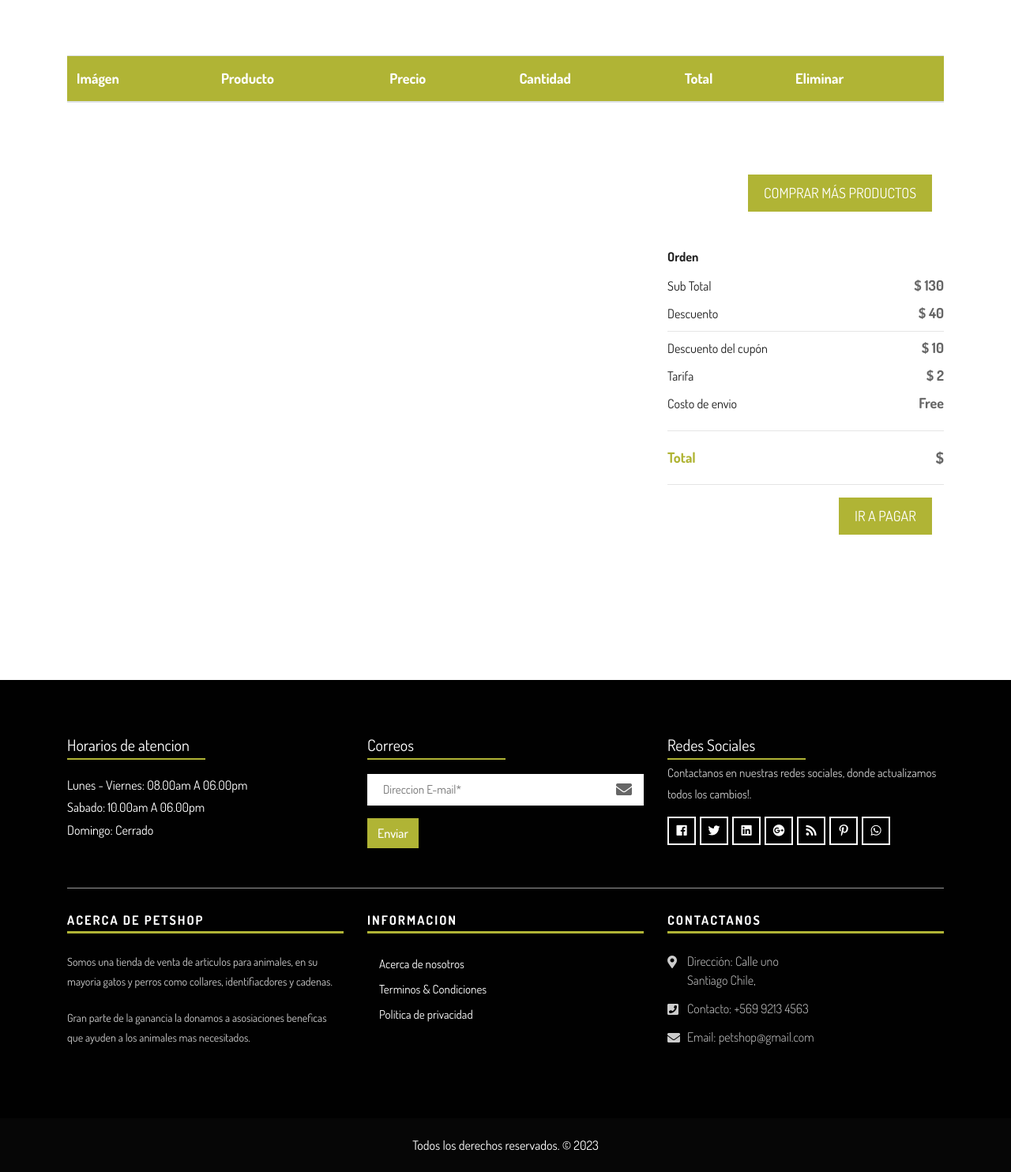
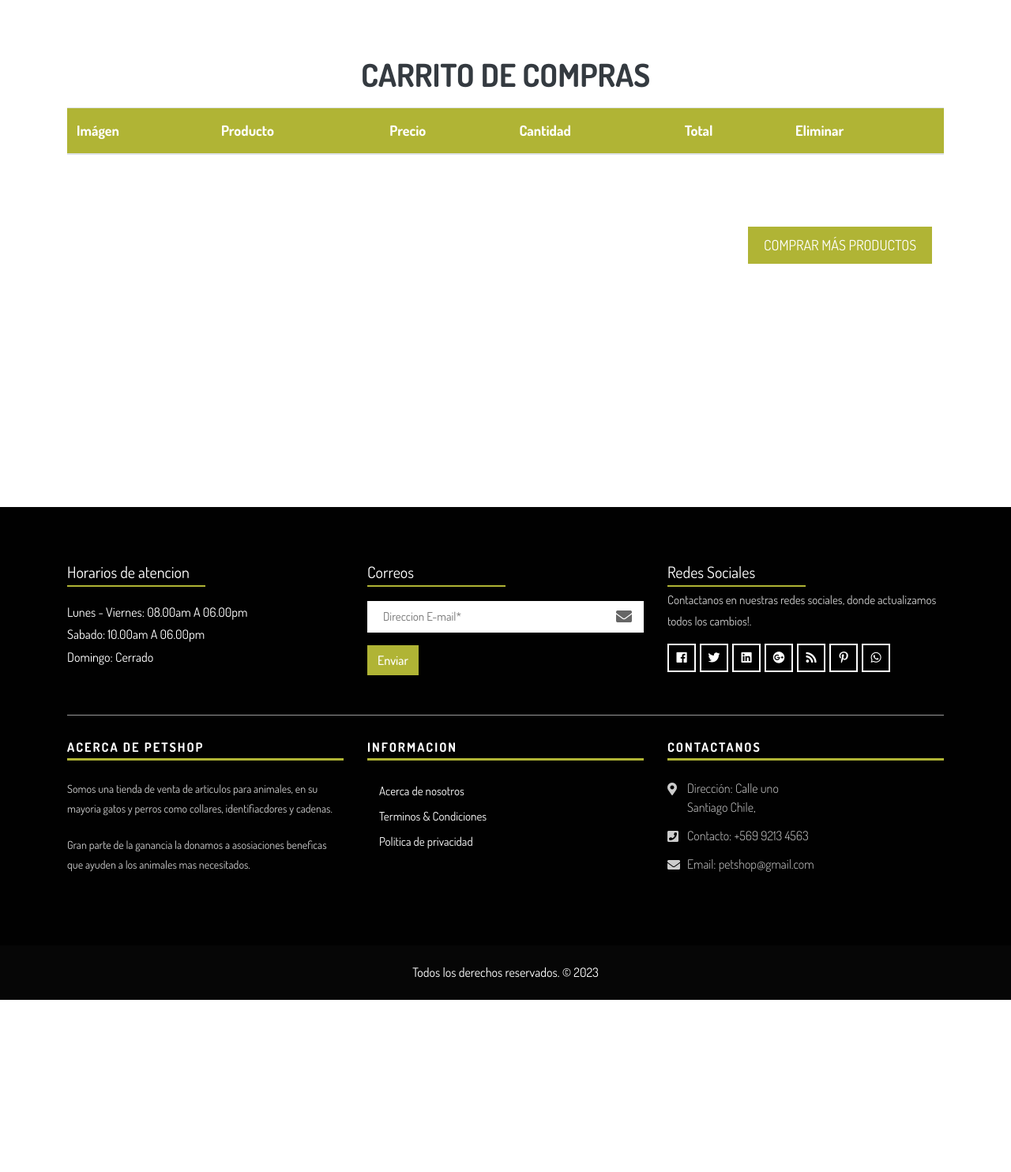
Before and after one commit to Exeeq/Petshop, a Django app: page /eliminar_del_carrito/1/ in a window 1280 px wide. Shown: the part 122-1606 px from the top of the page at 79% size. After the commit the page ends 1388 px from the top, so only its background shows below. Run offline with Django 4.2, Linux system fonts and the light colour scheme; a user stored in the database is signed in; data comes from the database, SQL or seed files in the repository; tables that the repository leaves empty hold one stand-in row (values such as "Sample post"); lists and menus that the app fills with data are empty; some libraries are stand-ins or nearby versions.

Commit message:
Se deja listo el carrito de compras, y se hacen modificaciones en el models.py

```diff
--- a/core/models.py
+++ b/core/models.py
@@ -59,3 +59,9 @@ class ItemCarrito(models.Model):
 
     def precio_total(self):
         return self.cantidad * self.producto.precio
+
+    def calcularDescuentoCarrito(self):
+        return round(self.producto.precio - (self.producto.precio * 0.05))
+
+    def precio_total_suscritor(self):
+        return round(self.producto.precio - (self.producto.precio * 0.05)) * self.cantidad
--- a/core/templates/core/base.html
+++ b/core/templates/core/base.html
@@ -63,7 +63,11 @@
                 </div>
                 <div class="col-lg-6 col-md-6 col-sm-12 col-xs-12 d-flex justify-content-around align-items-center align-self-center">
                     {% if user.is_authenticated %}
-                    <li class="nav-item"><a class="|nav-link text-light text-uppercase">Bienvenido: {{ user.username }}</a></li>
+                    <li class="nav-item"><a class="|nav-link text-light text-uppercase">Bienvenido: {{ user.username }}
+                        {% if user.suscriptor %}
+                        <i class="fa fa-star" aria-hidden="true"></i>
+                        {% endif %}
+                    </a></li>
                     <li class="nav-item"><a href="{% url 'logout' %}" class="fa fa-user text-light text-uppercase"> Cerrar Sesion</a></li>
                     {% else %}
                     <li class=" nav-item "><a href="{% url 'login' %}" class="fa fa-user text-light text-uppercase"> Ingresar</a></li>
--- a/core/templates/core/cart.html
+++ b/core/templates/core/cart.html
@@ -8,6 +8,7 @@
       <div class="row">
           <div class="col-lg-12">
               <div class="table-main table-responsive">
+                <h1 class="d-flex justify-content-center align-items-center font-weight-bold text-dark h1"> CARRITO DE COMPRAS </h1>
                   <table class="table">
                       <thead>
                           <tr>
@@ -33,15 +34,27 @@
                                     <td class="name-pr">
                                         <a href="#">{{ item.producto.nombre }}</a>
                                     </td>
+                                    {% if user.suscriptor %}
+                                    <td class="price-pr">
+                                        <p>$ {{ item.calcularDescuentoCarrito }}</p>
+                                    </td>
+                                    {% else %}
                                     <td class="price-pr">
                                         <p>$ {{ item.producto.precio }}</p>
                                     </td>
+                                    {% endif %}
                                     <td class="price-pr">
                                         <p>{{ item.cantidad }}</p>
                                     </td>
+                                    {% if user.suscriptor %}
+                                    <td class="total-pr">
+                                        <p>$ {{ item.precio_total_suscritor }}</p>
+                                    </td>
+                                    {% else %}
                                     <td class="total-pr">
                                         <p>$ {{ item.precio_total }}</p>
                                     </td>
+                                    {% endif %}
                                     <td class="remove-pr">
                                         <a onclick="eliminarProductoCarrito({{ item.id }}); return false;" href="">
                                             <i class="fas fa-times"></i>
@@ -65,47 +78,15 @@
           </div>
           <div class="col-lg-6 col-sm-6">
               <div class="update-box">
-                <div class="col-12 d-flex shopping-box"> <a href="{% url 'shop' %}" class="ml-auto btn hvr-hover">COMPRAR MÁS PRODUCTOS</a> </div>
+                <div class="col-12 d-flex shopping-box "> <a href="{% url 'shop' %}" class="ml-auto btn hvr-hover">COMPRAR MÁS PRODUCTOS</a> </div>
 
               </div>
           </div>
       </div>
-      <div class="row my-5">
-          <div class="col-lg-8 col-sm-12"></div>
-          <div class="col-lg-4 col-sm-12">
-              <div class="order-box">
-                  <h3>Orden</h3>
-                  <div class="d-flex">
-                      <h4>Sub Total</h4>
-                      <div class="ml-auto font-weight-bold"> $ 130 </div>
-                  </div>
-                  <div class="d-flex">
-                      <h4>Descuento</h4>
-                      <div class="ml-auto font-weight-bold"> $ 40 </div>
-                  </div>
-                  <hr class="my-1">
-                  <div class="d-flex">
-                      <h4>Descuento del cupón</h4>
-                      <div class="ml-auto font-weight-bold"> $ 10 </div>
-                  </div>
-                  <div class="d-flex">
-                      <h4>Tarifa</h4>
-                      <div class="ml-auto font-weight-bold"> $ 2 </div>
-                  </div>
-                  <div class="d-flex">
-                      <h4>Costo de envio</h4>
-                      <div class="ml-auto font-weight-bold"> Free </div>
-                  </div>
-                  <hr>
-                  <div class="d-flex gr-total">
-                      <h5> Total </h5>
-                      <div class="ml-auto h5"> $ {{ item.precio_total }} </div>
-                  </div>
-                  <hr>
-          </div>
+      <br><br>
           <div class="d-flex">
             <div class="ml-auto font-weight-bold ">
-                <div class="col-12 d-flex shopping-box"> <a href="{% url 'checkout' %}" class="ml-auto btn hvr-hover">IR A PAGAR</a> </div>
+                <div id="btnPaypal"></div>
              </div>
         </div>
       </div>
@@ -121,5 +102,68 @@
 {% block js %}
 <script src="https://cdn.jsdelivr.net/npm/sweetalert2@11"></script>
 <script src="{% static 'core/js/mensajes.js' %}"></script>
+<script src="https://www.paypalobjects.com/api/checkout.js"></script>
+	<script>
+		paypal.Button.render({
+			env: 'sandbox',
+			client: {
+				sandbox: 'AUdczilLjDrMGcZtY3F9Xqa4WAmOmJQki8I3sWy9rTnnuxmiPWNOW1RACinASsIaWMDt8QPAbg0JQ1EL',
+				production: 'demo_production_client_id'
+			},
+			locale: 'es_CL',
+			style: {
+				size: 'large',
+				color: 'gold',
+				shape: 'rect'
+			},
+			commit: true,
+			payment: function (data, actions) {
+				return actions.payment.create({
+					transactions: [{
+						amount: {
+							total: '10.00', // EL TOTAL DEL CARRITO DE COMPRA
+							currency: 'USD'
+						}
+					}]
+				});
+			},
+			onAuthorize: function (data, actions) {
+				return actions.payment.execute().then(function () {
+					// LA LOGICA DE LO QUE PASA LUEGO DEL PAGO
+					Swal.fire({
+						title: 'Confirmación',
+						text: 'Pago realizado correctamente!',
+						icon: 'success',
+						showCancelButton: false,
+						confirmButtonColor: '#3085d6',
+						cancelButtonColor: '#d33',
+						confirmButtonText: 'Confirmar'
+					})
+				});
+			},
+			onCancel(data) {
+				Swal.fire({
+						title: 'Cancelado',
+						text: 'Transacción cancelada!',
+						icon: 'error',
+						showCancelButton: false,
+						confirmButtonColor: '#3085d6',
+						cancelButtonColor: '#d33',
+						confirmButtonText: 'Confirmar'
+					})
+			},
+			onError(err) {
+				Swal.fire({
+						title: 'Error',
+						text: 'Ha ocurrido un error con el pago',
+						icon: 'error',
+						showCancelButton: false,
+						confirmButtonColor: '#3085d6',
+						cancelButtonColor: '#d33',
+						confirmButtonText: 'Confirmar'
+					})
+			}
 
+		}, '#btnPaypal');
+	</script>
 {% endblock %}
--- a/core/urls.py
+++ b/core/urls.py
@@ -47,4 +47,5 @@ urlpatterns = [
 
     #ADMIN
     path('admin_vista/', admin, name="admin"),
+
 ]
```
Also changed, not shown: core/templates/core/suscripcion.html (+7 -11 lines).
